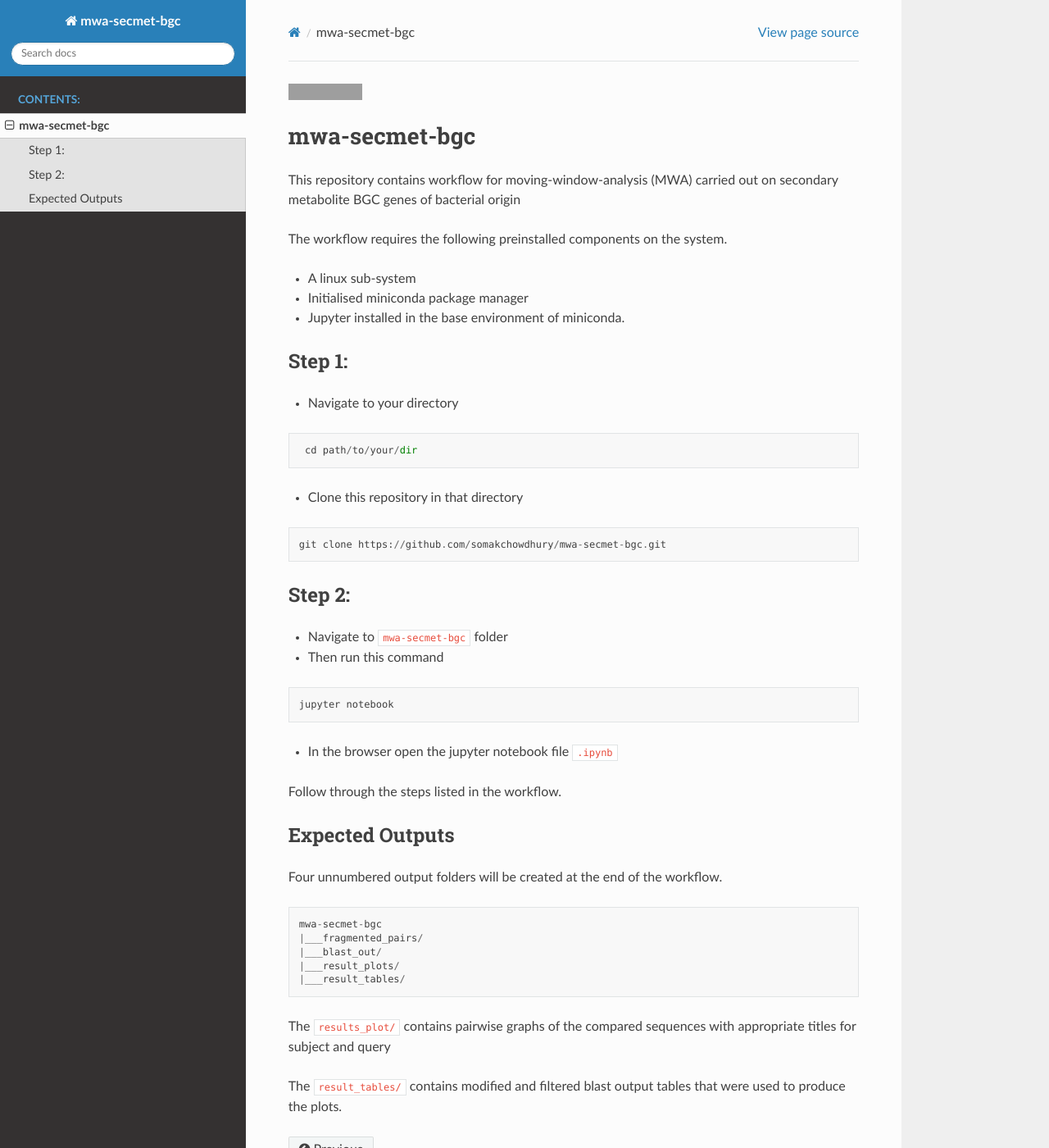
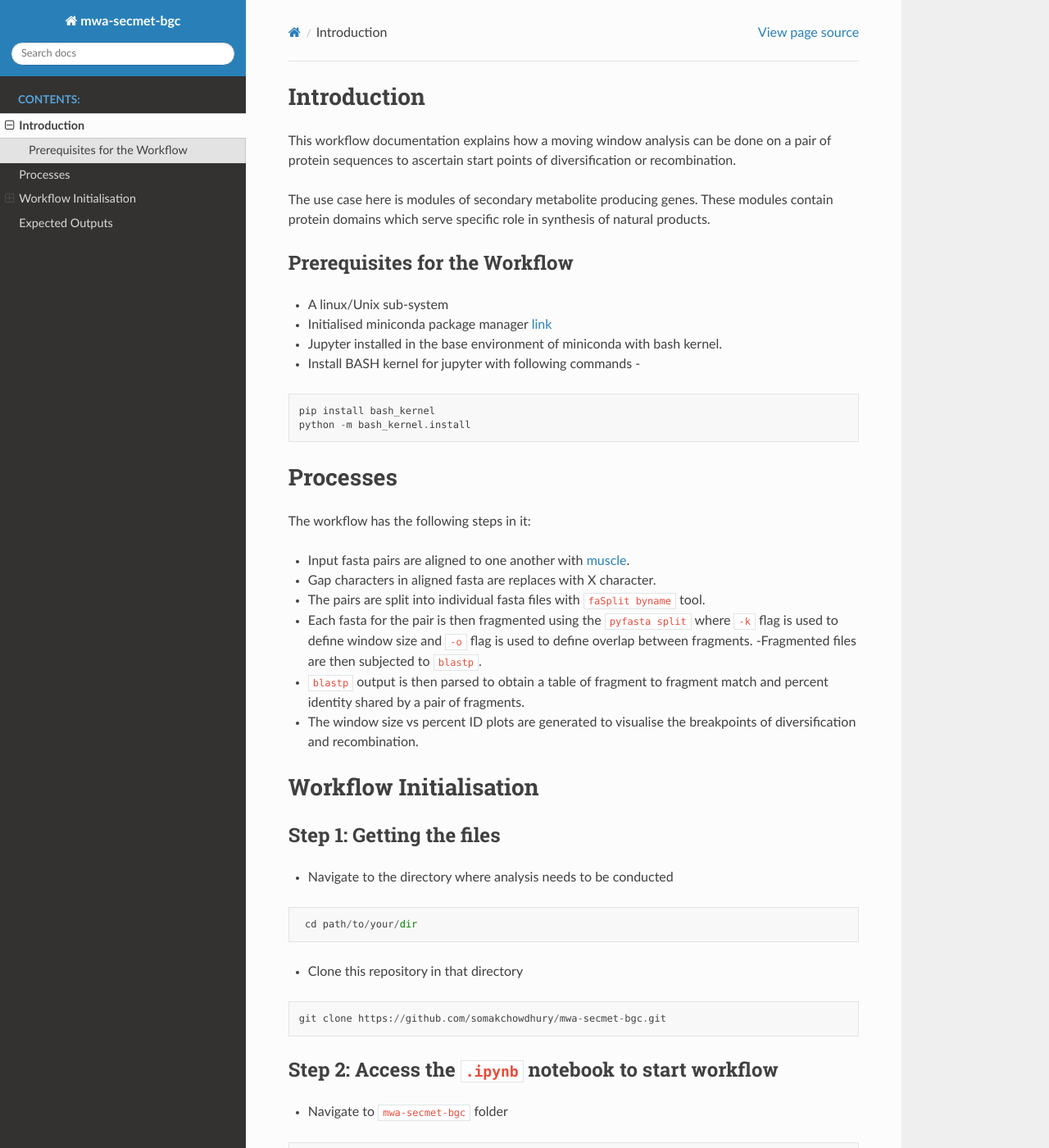
Before and after one commit to somakchowdhury/mwa-secmet-bgc, a Sphinx documentation site: the page built from docs/Intro.md, in a window 1280 px wide and 1400 px high. Shown: the whole window at 82% size. Built offline with Sphinx 7.4.7 and the Read the Docs theme 2.0.0, drawn with Linux system fonts in a browser that asks for light colours; some of the changed text lies outside the part shown; grey boxes are pictures that could not be loaded.

Commit message:
Added more formal documentations

````diff
--- a/docs/Intro.md
+++ b/docs/Intro.md
@@ -1,18 +1,38 @@
-[![Documentation Status](https://readthedocs.org/projects/mwa-secmet-bgc/badge/?version=latest)](https://mwa-secmet-bgc.readthedocs.io/en/latest/?badge=latest)
+# Introduction
 
-# mwa-secmet-bgc
+This workflow documentation explains how a moving window analysis can be done on a pair of protein sequences to ascertain start points of diversification or recombination.
 
-This repository contains workflow for moving-window-analysis (MWA) carried out on secondary metabolite BGC genes of bacterial origin
+The use case here is modules of secondary metabolite producing genes. These modules contain protein domains which serve specific role in synthesis of natural products.
 
-The workflow requires the following preinstalled components on the system.
+## Prerequisites for the Workflow
 
- - A linux sub-system
- - Initialised miniconda package manager
- - Jupyter installed in the base environment of miniconda.
+ - A linux/Unix sub-system
+ - Initialised miniconda package manager [link](https://docs.conda.io/projects/conda/en/latest/user-guide/install/)
+ - Jupyter installed in the base environment of miniconda with bash kernel.
+ - Install BASH kernel for jupyter with following commands -
+ ```
+ pip install bash_kernel
+ python -m bash_kernel.install
+ ```
 
-## Step 1:
 
-- Navigate to your directory
+ # Processes
+
+ The workflow has the following steps in it:
+
+ - Input fasta pairs are aligned to one another with [muscle](http://www.drive5.com/muscle/muscle.html).
+ - Gap characters in aligned fasta are replaces with X character.
+ - The pairs are split into individual fasta files with `faSplit byname` tool.
+ - Each fasta for the pair is then fragmented using the `pyfasta split` where `-k` flag is used to define window size and `-o` flag is used to define overlap between fragments.
+ -Fragmented files are then subjected to `blastp`.
+ - `blastp` output is then parsed to obtain a table of fragment to fragment match and percent identity shared by a pair of fragments.
+ - The window size vs percent ID plots are generated to visualise the breakpoints of diversification and recombination.
+
+ # Workflow Initialisation
+
+## Step 1: Getting the files
+
+- Navigate to the directory where analysis needs to be conducted
 ```
  cd path/to/your/dir
 ```
@@ -21,23 +41,27 @@ The workflow requires the following preinstalled components on the system.
 git clone https://github.com/somakchowdhury/mwa-secmet-bgc.git
 ```
 
-## Step 2:
+## Step 2: Access the `.ipynb` notebook to start workflow
 
 - Navigate to `mwa-secmet-bgc` folder
+```
+cd mwa-secmet-bgc/
+```
 - Then run this command
 ```
 jupyter notebook
 ```
 - In the browser open the jupyter notebook file `.ipynb`
 
-Follow through the steps listed in the workflow.
+Follow through the steps listed in the workflow to obtain the desired output files. The input files can be changed. Only condition is that they should contain only a pair of fasta sequences.
 
-## Expected Outputs
+# Expected Outputs
 
 Four unnumbered output folders will be created at the end of the workflow.
 
 ```
 mwa-secmet-bgc
+|___aligned_pairs/
 |___fragmented_pairs/
 |___blast_out/
 |___result_plots/
````
Also changed, not shown: other parts of docs/Intro.md (+0 -4 lines).
